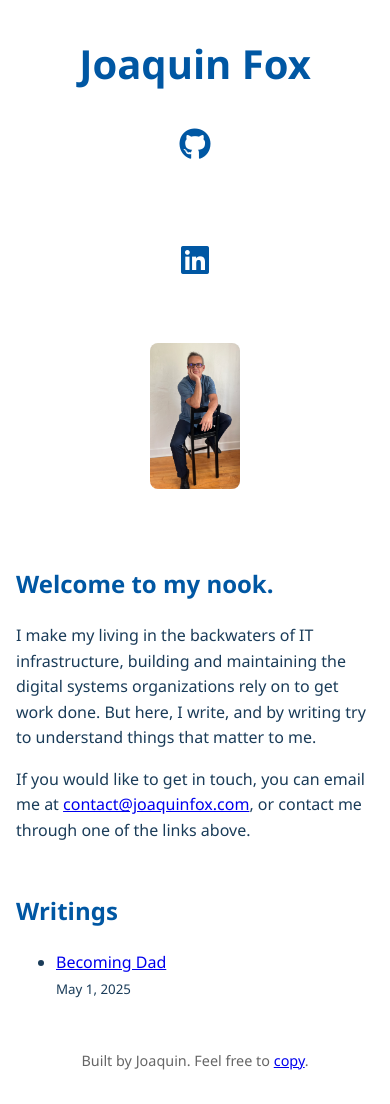
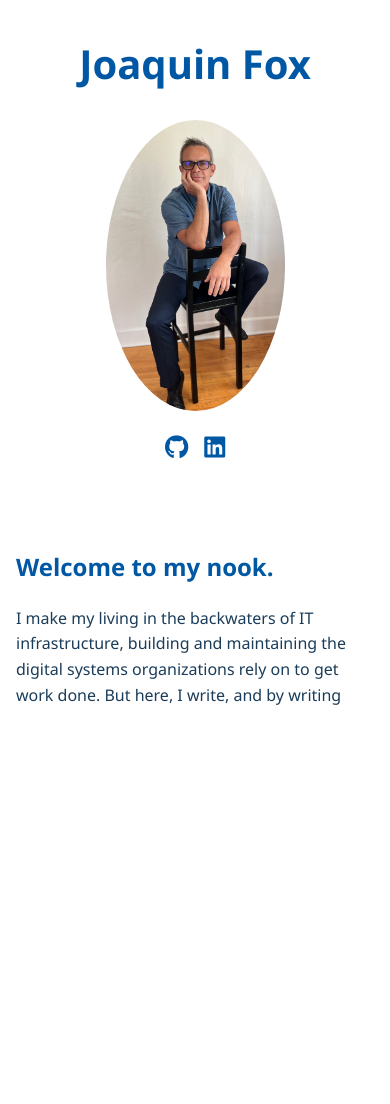
Before and after one commit to joaquinfox/joaquinfox.com, an Eleventy site: page src/index.html in a window 390 px wide. After the commit the page ends 844 px from the top, so only its background shows below. Built offline with nearby package versions, Linux system fonts and the light colour scheme; Eleventy itself is replaced by a stand-in of ours; files that its build step writes are made by us from their sources.

Commit message:
responsive tweaks

```diff
--- a/src/index.html
+++ b/src/index.html
@@ -5,63 +5,26 @@
   <meta name="viewport" content="width=device-width, initial-scale=1.0" />
   <link rel="stylesheet" href="https://cdnjs.cloudflare.com/ajax/libs/font-awesome/6.5.1/css/all.min.css" />
   <link rel="stylesheet" href="/styles.css">
-
-
   <title>Your Name | Portfolio</title>
-  <style>
-
-  </style>
 </head>
 <body>
   <header>
+    <h1>Joaquin Fox</h1>
 
-    <h1>Joaquin Fox</h1>
-    <nav>
-      <a href="https://github.com/joaquinfox" target="_blank" aria-label="GitHub">
-        <span>
-          <i class="fab fa-github" style="font-size: 2rem;"></i>
-        </span>
-      </a>
-      <a href="https://www.linkedin.com/in/joaquin-fox-203182178" target="_blank" aria-label="LinkedIn">
-        <span>
-
-          <i class="fab fa-linkedin" style="font-size: 2rem;"></i>
-
-        </span>
-      </a>
-
-    </nav>
-    <img class="main-img"src="assets/IMG_5275.jpg" alt="Photo of Me" />
+    <div class="hero-container">
+      <img class="main-img" src="assets/IMG_5275.jpg" alt="Photo of Me" />
+      <nav class="social-links">
+        <a href="https://github.com/joaquinfox" target="_blank" aria-label="GitHub">
+          <i class="fab fa-github"></i>
+        </a>
+        <a href="https://www.linkedin.com/in/joaquin-fox-203182178" target="_blank" aria-label="LinkedIn">
+          <i class="fab fa-linkedin"></i>
+        </a>
+      </nav>
+    </div>
   </header>
-
-
 
   <main>
     <section id="about">
       <h2>Welcome to my nook.</h2>
-      <p>I make my living in the backwaters of IT infrastructure, building and maintaining the digital systems organizations rely on to get work done. But here, I write, and by writing try to understand things that matter to me.
-
-
-
-      </p>
-      <p>
-        If you would like to get in touch, you can email me at <a href="mailto:contact@joaquinfox.com">contact@joaquinfox.com</a>, or contact me through one of the links above.
-
-      </p>
-    </section>
-      <h2>Writings</h2>
-      <ul>
-        <li>
-          <a href="blog/becoming-dad/">Becoming Dad</a> <br>
-          <small>May 1, 2025</small>
-        </li>
-      </ul>
-    </section>
-
-  </main>
-
-  <footer>
-    Built by Joaquin. Feel free to <a href="https://github.com/joaquinfox/joaquinfox.com/blob/main/README.md" target="_blank">copy</a>.
-  </footer>
-</body>
-</html>
+      <p>I make my living in the backwaters of IT infrastructure, building and maintaining the digital systems organizations rely on to get work done. But here, I write, and by writing
--- a/styles.css
+++ b/styles.css
@@ -11,11 +11,11 @@
   background-color: var(--bg-color);
   color: var(--text-color);
   line-height: 1.6;
+  text-align: center;
 }
 
 header {
   padding: 2rem 1rem;
-    text-align: center;
   background: var(--bg-color);
 }
 
@@ -25,29 +25,24 @@
   color: var(--blue-dark);
 }
 
-  header p {
-    font-size: 1.2rem;
-    color: var(--blue-light);
-  }
-
 nav {
   display: flex;
   justify-content: center;
   gap: 2rem;
-    margin-bottom: 2rem;
+  margin: 2rem 0;
 }
 
 nav a {
   text-decoration: none;
   color: var(--blue-dark);
   font-weight: bold;
-    margin: 2rem;
 }
 
 main {
   max-width: 800px;
   margin: 0 auto;
   padding: 0 1rem;
+  text-align: left;
 }
 
 section {
@@ -57,6 +52,7 @@
 h2 {
   color: var(--blue-dark);
 }
+
 article img {
   display: block;
   max-width: 50%;
@@ -70,13 +66,7 @@
   font-size: 0.9rem;
   color: #666;
 }
-  .blog-img {
-    max-width: 100%;
-    /* outline: 4px solid limegreen; */
-    border-radius: 8px;
-    margin: 1.5rem auto;
-    display: block;
-  }
+
 .main-img {
   max-width: 25%;
   border-radius: 8px;
@@ -84,10 +74,42 @@
   display: block;
 }
 
+.hero-container {
+  position: relative;
+  display: inline-block;
+  text-align: center;
+  width: 100%;
+}
 
+.social-links {
+  display: flex;
+  justify-content: center;
+  gap: 1.5rem;
+}
+
+.social-links a i {
+  font-size: 2rem;
+  color: var(--blue-dark);
+}
+
+/* 🔽 Mobile view overrides */
 @media (max-width: 600px) {
-    nav {
-      flex-direction: column;
+  .main-img {
+    width: 50%;
+    max-width: 200px;
+    height: auto;
+    border-radius: 50%;
+  }
+
+  .social-links {
+    position: static;
+    margin-top: 1rem;
+    justify-content: center;
     gap: 1rem;
   }
+
+.social-links a i {
+  font-size: 1.5rem;
+  color: var(--blue-dark);
 }
+}
```
Lines whose indentation alone changed are shown as unchanged.
